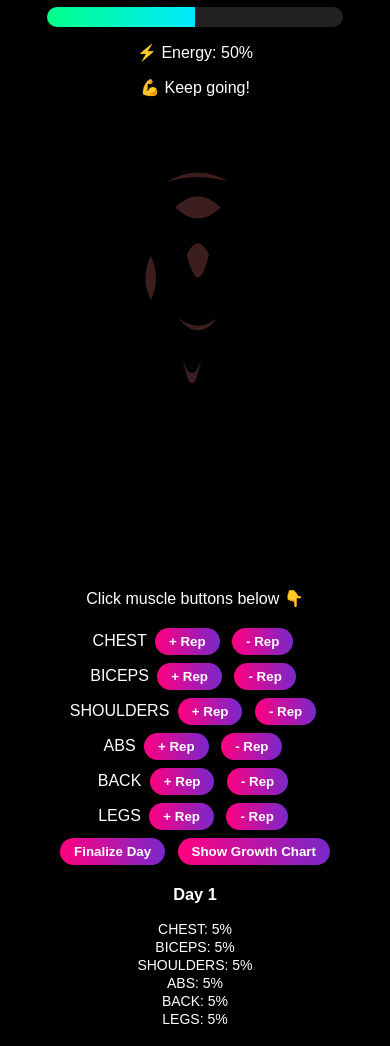
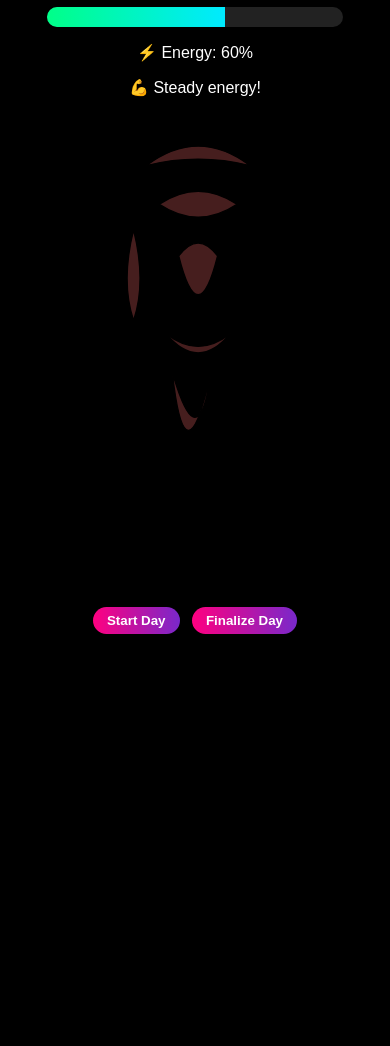
Before and after one commit to Nikolainox/Fitrip, a plain HTML site: page index.html in a window 390 px wide. Shown: the part 121-1167 px from the top of the page. After the commit the page ends 844 px from the top, so only its background shows below. Drawn offline with nearby package versions, Linux system fonts and the light colour scheme.

Commit message:
Update index.html

```diff
--- a/index.html
+++ b/index.html
@@ -3,77 +3,84 @@
 <head>
 <meta charset="UTF-8">
 <meta name="viewport" content="width=device-width,initial-scale=1">
-<title>RipFit – FutureBody 2.5 (Energy & Growth)</title>
+<title>RipFit – FutureBody 2.6 Final</title>
 <style>
 body{margin:0;font-family:Poppins,Arial,sans-serif;background:#000;color:#fff;text-align:center;overflow-x:hidden}
 h1{color:#00eaff;text-shadow:0 0 10px #00eaff}
 .container{max-width:850px;margin:auto;padding:10px}
-svg{width:230px;margin:10px auto;display:block;cursor:pointer;transition:.3s}
-path{transition:all .3s ease-out;stroke:#000;stroke-width:1}
+svg{width:240px;margin:10px auto;display:block;transition:transform .3s ease;cursor:pointer}
+path{transition:all .4s ease-out;stroke:#000;stroke-width:1}
 button{background:linear-gradient(90deg,#ff0080,#7928ca);color:#fff;border:none;padding:6px 14px;border-radius:25px;font-weight:600;margin:4px;cursor:pointer}
-#stats{margin-top:15px;font-size:14px}
-.muscleStat{margin:2px 0}
+#energyBarContainer{width:80%;background:#222;border-radius:20px;margin:10px auto;height:20px;overflow:hidden;display:flex;align-items:center;justify-content:flex-start;position:relative}
+#energyBar{height:100%;width:60%;background:linear-gradient(90deg,#00ff88,#00eaff);transition:width .3s}
+#snack{position:absolute;right:-35px;cursor:pointer;font-size:22px}
+#popup{position:absolute;background:#111;border:1px solid #00eaff;border-radius:10px;padding:8px;display:none;z-index:10}
 .pulse{animation:pulse .4s}
 @keyframes pulse{0%{transform:scale(1)}50%{transform:scale(1.1)}100%{transform:scale(1)}}
-#energyBarContainer{width:80%;background:#222;border-radius:20px;margin:10px auto;height:20px;overflow:hidden}
-#energyBar{height:100%;width:50%;background:linear-gradient(90deg,#00ff88,#00eaff);transition:width .3s}
-canvas{margin-top:20px}
 </style>
 </head>
 <body>
 <div class="container">
-<h1>🏋️‍♂️ RipFit / FutureBody 2.5</h1>
+<h1>🏋️‍♂️ RipFit / FutureBody 2.6</h1>
 
-<div id="energyBarContainer"><div id="energyBar"></div></div>
-<p id="energyText">⚡ Energy: 50%</p>
-<p id="feedback">Let's grow!</p>
+<div id="energyBarContainer">
+ <div id="energyBar"></div>
+ <div id="snack" onclick="eatSnack()">🍫</div>
+</div>
+<p id="energyText">⚡ Energy: 60 %</p>
+<p id="feedback">Let's start strong!</p>
 
 <svg id="avatar" viewBox="0 0 200 400">
- <path id="chest" d="M80,80 Q100,60 120,80 Q100,100 80,80Z" fill="#333" />
- <path id="biceps" d="M60,120 Q70,140 60,160 Q50,140 60,120Z" fill="#333" />
- <path id="shoulders" d="M70,60 Q100,40 130,60 Q100,50 70,60Z" fill="#333" />
- <path id="abs" d="M90,120 Q100,160 110,120 Q100,100 90,120Z" fill="#333" />
- <path id="back" d="M80,170 Q100,200 120,170 Q100,190 80,170Z" fill="#333" />
- <path id="legs" d="M85,200 Q95,260 105,200 Q95,240 85,200Z" fill="#333" />
+ <path id="shoulders" d="M60,50 Q100,20 140,50 Q100,40 60,50Z" fill="#333"/>
+ <path id="chest" d="M70,80 Q100,60 130,80 Q100,100 70,80Z" fill="#333"/>
+ <path id="biceps" d="M50,100 Q60,140 50,170 Q40,140 50,100Z" fill="#333"/>
+ <path id="abs" d="M85,120 Q100,180 115,120 Q100,100 85,120Z" fill="#333"/>
+ <path id="back" d="M75,180 Q100,210 125,180 Q100,200 75,180Z" fill="#333"/>
+ <path id="legs" d="M80,210 Q90,300 110,210 Q100,280 80,210Z" fill="#333"/>
 </svg>
 
-<div id="controls">
- <p>Click muscle buttons below 👇</p>
- <div id="buttons"></div>
+<div>
+ <button onclick="startDay()">Start Day</button>
  <button onclick="finalizeDay()">Finalize Day</button>
- <button onclick="toggleChart()">Show Growth Chart</button>
 </div>
 
-<div id="stats"></div>
-<canvas id="growthChart" height="150" class="hidden"></canvas>
+<div id="popup"></div>
 </div>
 
-<script src="https://cdn.jsdelivr.net/npm/chart.js"></script>
 <script>
-const muscles=['chest','biceps','shoulders','abs','back','legs'];
+const muscles=['shoulders','chest','biceps','abs','back','legs'];
 let data=JSON.parse(localStorage.getItem('avatarMuscles')||'{}');
-if(Object.keys(data).length===0){muscles.forEach(m=>data[m]={size:10,lastTrained:0,history:[]});}
+if(Object.keys(data).length===0){muscles.forEach(m=>data[m]={size:10,lastTrained:0});}
 let day=JSON.parse(localStorage.getItem('currentDay')||'1');
-let energy=JSON.parse(localStorage.getItem('energyLevel')||'50');
-let chart;
+let energy=JSON.parse(localStorage.getItem('energyLevel')||'60');
 
-const buttons=document.getElementById('buttons');
 muscles.forEach(m=>{
- const div=document.createElement('div');
- div.innerHTML=`${m.toUpperCase()}
-   <button onclick="train('${m}',5)">+ Rep</button>
-   <button onclick="train('${m}',-5)">- Rep</button>`;
- buttons.appendChild(div);
+ document.getElementById(m).addEventListener('click',e=>showPopup(e,m));
+});
+renderAvatar();updateEnergy();
+
+function showPopup(e,m){
+ const popup=document.getElementById('popup');
+ popup.style.left=e.pageX+'px';
+ popup.style.top=e.pageY+'px';
+ popup.innerHTML=`<b>${m.toUpperCase()}</b><br>
+ <button onclick="train('${m}',5)">+ Rep</button>
+ <button onclick="train('${m}',-5)">– Rep</button>`;
+ popup.style.display='block';
+}
+window.addEventListener('click',e=>{
+ if(!e.target.closest('#popup')&&!e.target.closest('path'))document.getElementById('popup').style.display='none';
 });
 
-renderAvatar();renderStats();updateEnergy();
-
 function train(m,val){
- data[m].size=Math.max(0,Math.min(200,data[m].size+val));
+ let growth=5;
+ if(energy<40)growth*=0.5;
+ else if(energy>80)growth*=1.25;
+ data[m].size=Math.max(0,Math.min(200,data[m].size+growth*val/5));
  data[m].lastTrained=day;
  pulse(m);
  energy=Math.min(100,energy+2);
- renderAvatar();renderStats();updateEnergy();saveData();
+ renderAvatar();updateEnergy();saveData();
 }
 
 function pulse(m){
@@ -83,64 +90,48 @@ function pulse(m){
 }
 
 function renderAvatar(){
+ let total=0;
  muscles.forEach(m=>{
-  const s=data[m].size;
-  const color=`rgb(${50+s},${30},${30})`;
-  document.getElementById(m).setAttribute('fill',color);
-  const scale=1+s/400;
-  document.getElementById(m).setAttribute('transform',`scale(${scale})`);
+   const s=data[m].size;total+=s;
+   const color=`rgb(${60+s},30,30)`;
+   const scale=1+s/400;
+   const part=document.getElementById(m);
+   part.setAttribute('fill',color);
+   part.setAttribute('transform',`scale(${scale})`);
  });
-}
-
-function renderStats(){
- const box=document.getElementById('stats');
- box.innerHTML=`<h3>Day ${day}</h3>`;
- muscles.forEach(m=>{
-   const s=data[m].size;
-   const xp=Math.round((s/200)*100);
-   box.innerHTML+=`<div class='muscleStat'>${m.toUpperCase()}: ${xp}%</div>`;
- });
-}
-
-function finalizeDay(){
- day++;
- muscles.forEach(m=>{
-   if(day - data[m].lastTrained > 2){
-     data[m].size*=0.95;
-   }
-   data[m].history.push(Math.round(data[m].size));
- });
- energy=Math.max(0,energy-10);
- updateEnergy();saveData();renderAvatar();renderStats();
- alert('Day finalized! Data saved.');
+ const overallScale=1+total/1200;
+ document.getElementById('avatar').style.transform=`scale(${overallScale})`;
 }
 
 function updateEnergy(){
  document.getElementById('energyBar').style.width=energy+'%';
  document.getElementById('energyText').innerText=`⚡ Energy: ${energy}%`;
- let feedback='💪 Keep going!';
- if(energy>70)feedback='🔥 ON FIRE!';
- else if(energy<30)feedback='😴 REST DAY?';
- document.getElementById('feedback').innerText=feedback;
+ let fb='💪 Steady energy!';
+ if(energy>80)fb='🔥 You’re unstoppable!';
+ else if(energy<40)fb='🥱 Low energy – grab a bar!';
+ document.getElementById('feedback').innerText=fb;
 }
 
-function toggleChart(){
- const c=document.getElementById('growthChart');
- c.classList.toggle('hidden');
- if(!c.classList.contains('hidden'))drawChart();
+function eatSnack(){
+ energy=Math.min(100,energy+10);
+ updateEnergy();saveData();
+ document.getElementById('feedback').innerText='🍫 Sweet recovery boost!';
 }
 
-function drawChart(){
- const ctx=document.getElementById('growthChart').getContext('2d');
- if(chart)chart.destroy();
- chart=new Chart(ctx,{type:'line',
-  data:{labels:Array.from({length:day-1},(_,i)=>i+1),
-   datasets:muscles.map((m,i)=>({
-     label:m,
-     data:data[m].history,
-     borderColor:['#00eaff','#ff0080','#ffd700','#00ff88','#ff6600','#8888ff'][i],
-     fill:false}))},
-  options:{scales:{y:{beginAtZero:true,max:200}}}});
+function startDay(){
+ day++;
+ energy=60;
+ saveData();updateEnergy();
+ alert('New day started! Energy set to 60%.');
+}
+
+function finalizeDay(){
+ muscles.forEach(m=>{
+   if(day-data[m].lastTrained>2)data[m].size*=0.95;
+ });
+ energy=Math.max(0,energy-10);
+ saveData();renderAvatar();updateEnergy();
+ alert('Day finalized and progress saved.');
 }
 
 function saveData(){
@@ -151,3 +142,5 @@ function saveData(){
 </script>
 </body>
 </html>
+
+</html>
```
